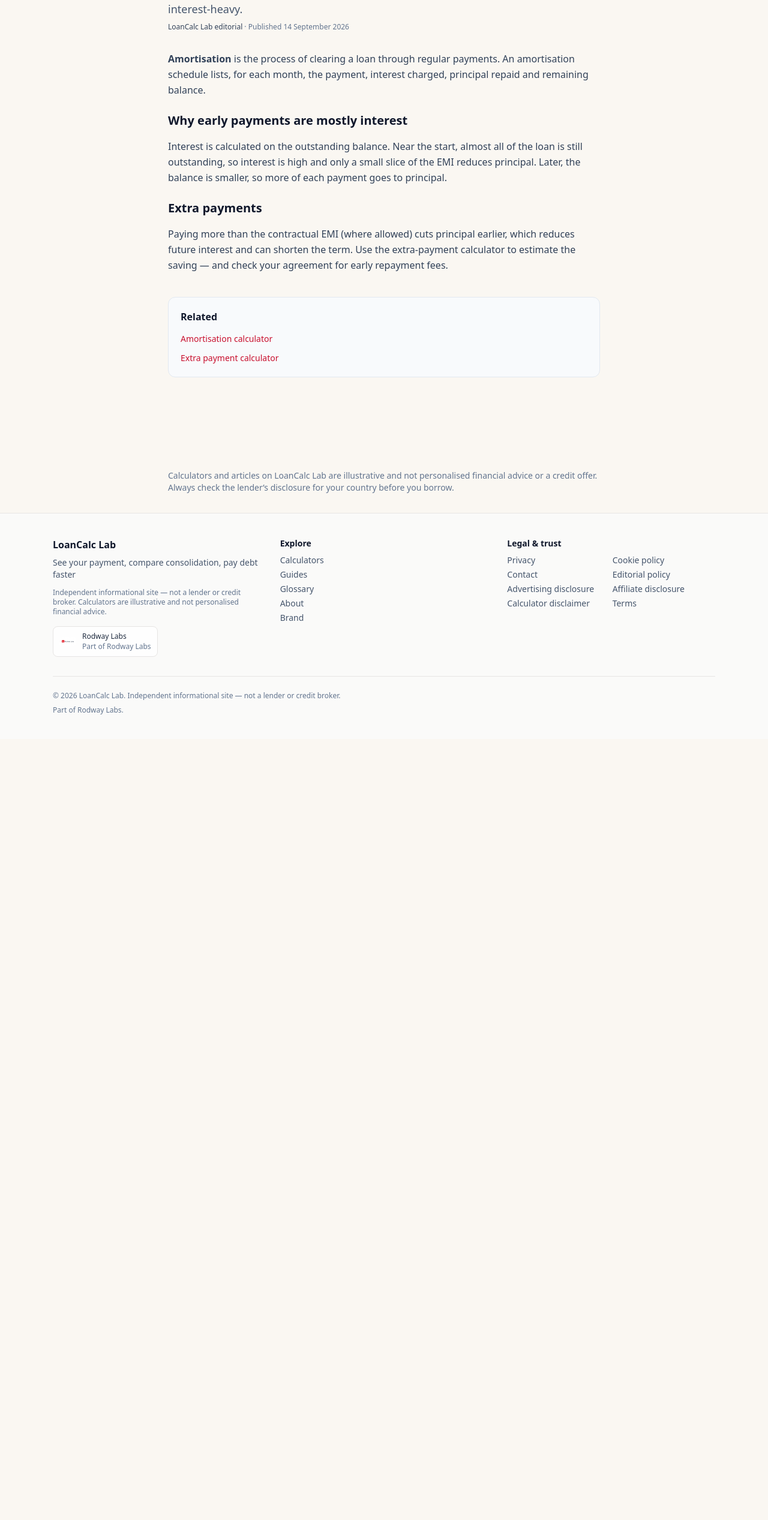
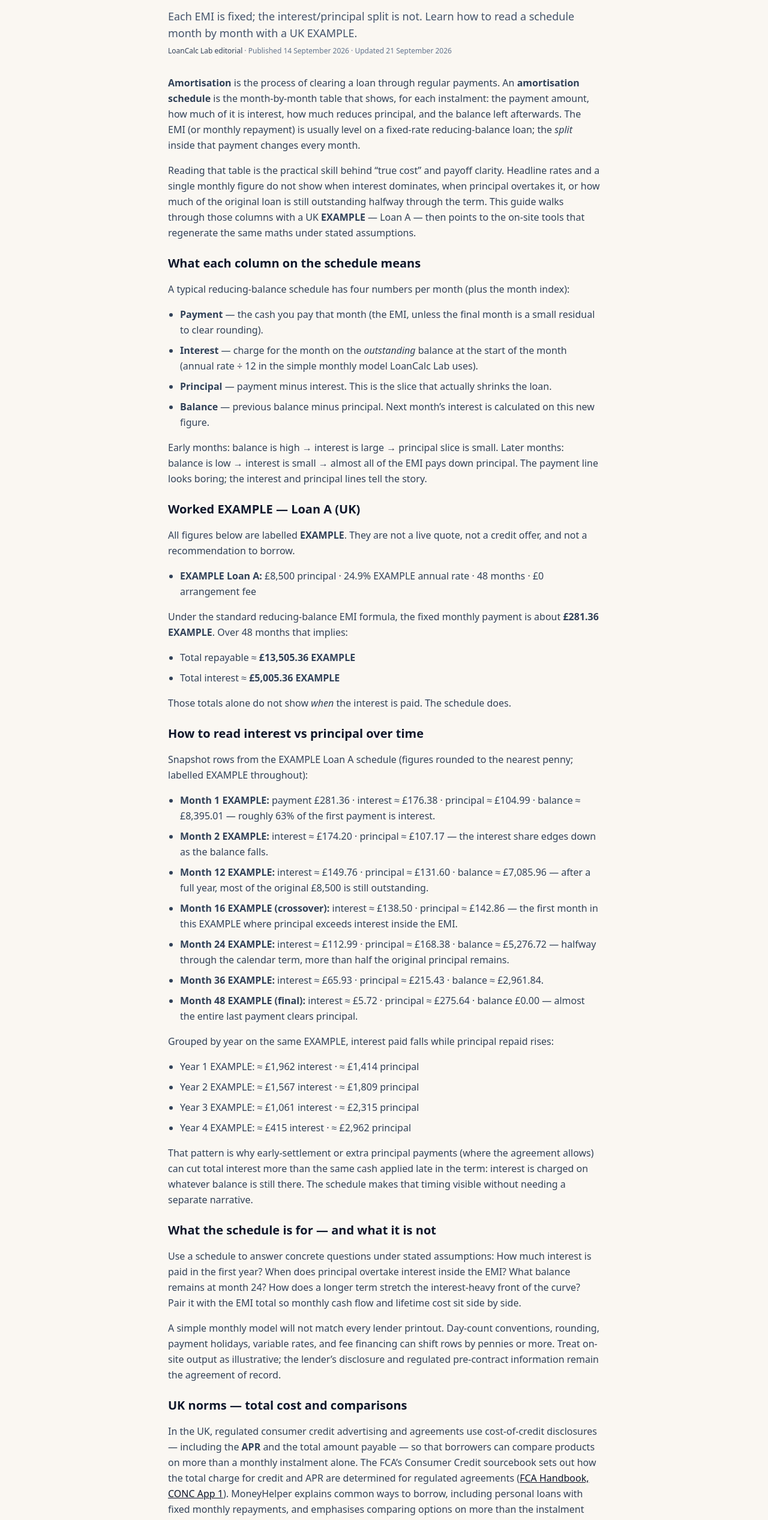
Before and after one commit to Roderz-89/loancalc-lab, a Next.js app: page /guides/amortisation-explained in a window 1280 px wide. Shown: the part 245-2779 px from the top of the page at 60% size. Before the commit the page ends 1477 px from the top, so only its background shows below. Built offline with nearby package versions, Linux system fonts and the light colour scheme.

Commit message:
Job 3b: rewrite Amortisation explained guide (UK Loan A EXAMPLE)

```diff
--- a/src/app/guides/amortisation-explained/page.tsx
+++ b/src/app/guides/amortisation-explained/page.tsx
@@ -1,49 +1,241 @@
 import type { Metadata } from "next";
+import Link from "next/link";
 import { ArticleLayout } from "@/components/content/ArticleLayout";
 import { SITE } from "@/content/site";
 
 export const metadata: Metadata = {
-  title: 'Amortisation explained',
-  description: 'How each payment splits into interest and principal, and why early months are interest-heavy.',
+  title: "Amortisation explained — how to read a loan schedule",
+  description:
+    "UK guide to reading an amortisation schedule: interest vs principal over time, with a worked EXAMPLE for Loan A (£8,500 · 24.9% EXAMPLE · 48 months · £0 fee).",
   alternates: { canonical: `${SITE.url}/guides/amortisation-explained` },
 };
 
 export default function Page() {
   return (
     <ArticleLayout
-      title='Amortisation explained'
-      description='How each payment splits into interest and principal, and why early months are interest-heavy.'
+      title="Amortisation explained — how to read a loan schedule"
+      description="Each EMI is fixed; the interest/principal split is not. Learn how to read a schedule month by month with a UK EXAMPLE."
       crumbs={[
         { label: "Home", href: "/" },
         { label: "Guides", href: "/guides" },
-        { label: 'Amortisation explained' },
+        { label: "Amortisation explained — how to read a loan schedule" },
       ]}
       published="2026-09-14"
-      updated="2026-09-14"
+      updated="2026-09-21"
       related={[
-          { href: "/calculators/amortisation", label: "Amortisation calculator" },
-          { href: "/calculators/extra-payment", label: "Extra payment calculator" }
+        { href: "/calculators/amortisation", label: "Amortisation schedule" },
+        { href: "/calculators/personal-loan-emi", label: "Personal loan / EMI calculator" },
+        { href: "/glossary/amortisation", label: "Amortisation glossary" },
       ]}
     >
-
       <p>
         <strong>Amortisation</strong> is the process of clearing a loan through regular payments.
-        An amortisation schedule lists, for each month, the payment, interest charged, principal
-        repaid and remaining balance.
+        An <strong>amortisation schedule</strong> is the month-by-month table that shows, for each
+        instalment: the payment amount, how much of it is interest, how much reduces principal, and
+        the balance left afterwards. The EMI (or monthly repayment) is usually level on a fixed-rate
+        reducing-balance loan; the <em>split</em> inside that payment changes every month.
       </p>
-      <h2 className="text-xl font-semibold text-slate-900 pt-2">Why early payments are mostly interest</h2>
       <p>
-        Interest is calculated on the outstanding balance. Near the start, almost all of the loan
-        is still outstanding, so interest is high and only a small slice of the EMI reduces
-        principal. Later, the balance is smaller, so more of each payment goes to principal.
-      </p>
-      <h2 className="text-xl font-semibold text-slate-900 pt-2">Extra payments</h2>
-      <p>
-        Paying more than the contractual EMI (where allowed) cuts principal earlier, which reduces
-        future interest and can shorten the term. Use the extra-payment calculator to estimate the
-        saving — and check your agreement for early repayment fees.
+        Reading that table is the practical skill behind “true cost” and payoff clarity. Headline
+        rates and a single monthly figure do not show when interest dominates, when principal
+        overtakes it, or how much of the original loan is still outstanding halfway through the
+        term. This guide walks through those columns with a UK <strong>EXAMPLE</strong> — Loan A —
+        then points to the on-site tools that regenerate the same maths under stated assumptions.
       </p>
 
+      <h2 className="text-xl font-semibold text-slate-900 pt-2">
+        What each column on the schedule means
+      </h2>
+      <p>
+        A typical reducing-balance schedule has four numbers per month (plus the month index):
+      </p>
+      <ul className="list-disc space-y-2 pl-5">
+        <li>
+          <strong>Payment</strong> — the cash you pay that month (the EMI, unless the final month
+          is a small residual to clear rounding).
+        </li>
+        <li>
+          <strong>Interest</strong> — charge for the month on the <em>outstanding</em> balance at
+          the start of the month (annual rate ÷ 12 in the simple monthly model LoanCalc Lab uses).
+        </li>
+        <li>
+          <strong>Principal</strong> — payment minus interest. This is the slice that actually
+          shrinks the loan.
+        </li>
+        <li>
+          <strong>Balance</strong> — previous balance minus principal. Next month’s interest is
+          calculated on this new figure.
+        </li>
+      </ul>
+      <p>
+        Early months: balance is high → interest is large → principal slice is small. Later months:
+        balance is low → interest is small → almost all of the EMI pays down principal. The payment
+        line looks boring; the interest and principal lines tell the story.
+      </p>
+
+      <h2 className="text-xl font-semibold text-slate-900 pt-2">
+        Worked EXAMPLE — Loan A (UK)
+      </h2>
+      <p>
+        All figures below are labelled <strong>EXAMPLE</strong>. They are not a live quote, not a
+        credit offer, and not a recommendation to borrow.
+      </p>
+      <ul className="list-disc space-y-2 pl-5">
+        <li>
+          <strong>EXAMPLE Loan A:</strong> £8,500 principal · 24.9% EXAMPLE annual rate · 48 months
+          · £0 arrangement fee
+        </li>
+      </ul>
+      <p>
+        Under the standard reducing-balance EMI formula, the fixed monthly payment is about{" "}
+        <strong>£281.36 EXAMPLE</strong>. Over 48 months that implies:
+      </p>
+      <ul className="list-disc space-y-2 pl-5">
+        <li>
+          Total repayable ≈ <strong>£13,505.36 EXAMPLE</strong>
+        </li>
+        <li>
+          Total interest ≈ <strong>£5,005.36 EXAMPLE</strong>
+        </li>
+      </ul>
+      <p>
+        Those totals alone do not show <em>when</em> the interest is paid. The schedule does.
+      </p>
+
+      <h2 className="text-xl font-semibold text-slate-900 pt-2">
+        How to read interest vs principal over time
+      </h2>
+      <p>
+        Snapshot rows from the EXAMPLE Loan A schedule (figures rounded to the nearest penny;
+        labelled EXAMPLE throughout):
+      </p>
+      <ul className="list-disc space-y-2 pl-5">
+        <li>
+          <strong>Month 1 EXAMPLE:</strong> payment £281.36 · interest ≈ £176.38 · principal ≈
+          £104.99 · balance ≈ £8,395.01 — roughly 63% of the first payment is interest.
+        </li>
+        <li>
+          <strong>Month 2 EXAMPLE:</strong> interest ≈ £174.20 · principal ≈ £107.17 — the interest
+          share edges down as the balance falls.
+        </li>
+        <li>
+          <strong>Month 12 EXAMPLE:</strong> interest ≈ £149.76 · principal ≈ £131.60 · balance ≈
+          £7,085.96 — after a full year, most of the original £8,500 is still outstanding.
+        </li>
+        <li>
+          <strong>Month 16 EXAMPLE (crossover):</strong> interest ≈ £138.50 · principal ≈ £142.86 —
+          the first month in this EXAMPLE where principal exceeds interest inside the EMI.
+        </li>
+        <li>
+          <strong>Month 24 EXAMPLE:</strong> interest ≈ £112.99 · principal ≈ £168.38 · balance ≈
+          £5,276.72 — halfway through the calendar term, more than half the original principal
+          remains.
+        </li>
+        <li>
+          <strong>Month 36 EXAMPLE:</strong> interest ≈ £65.93 · principal ≈ £215.43 · balance ≈
+          £2,961.84.
+        </li>
+        <li>
+          <strong>Month 48 EXAMPLE (final):</strong> interest ≈ £5.72 · principal ≈ £275.64 ·
+          balance £0.00 — almost the entire last payment clears principal.
+        </li>
+      </ul>
+      <p>
+        Grouped by year on the same EXAMPLE, interest paid falls while principal repaid rises:
+      </p>
+      <ul className="list-disc space-y-2 pl-5">
+        <li>
+          Year 1 EXAMPLE: ≈ £1,962 interest · ≈ £1,414 principal
+        </li>
+        <li>
+          Year 2 EXAMPLE: ≈ £1,567 interest · ≈ £1,809 principal
+        </li>
+        <li>
+          Year 3 EXAMPLE: ≈ £1,061 interest · ≈ £2,315 principal
+        </li>
+        <li>
+          Year 4 EXAMPLE: ≈ £415 interest · ≈ £2,962 principal
+        </li>
+      </ul>
+      <p>
+        That pattern is why early-settlement or extra principal payments (where the agreement
+        allows) can cut total interest more than the same cash applied late in the term: interest
+        is charged on whatever balance is still there. The schedule makes that timing visible
+        without needing a separate narrative.
+      </p>
+
+      <h2 className="text-xl font-semibold text-slate-900 pt-2">
+        What the schedule is for — and what it is not
+      </h2>
+      <p>
+        Use a schedule to answer concrete questions under stated assumptions: How much interest is
+        paid in the first year? When does principal overtake interest inside the EMI? What balance
+        remains at month 24? How does a longer term stretch the interest-heavy front of the curve?
+        Pair it with the EMI total so monthly cash flow and lifetime cost sit side by side.
+      </p>
+      <p>
+        A simple monthly model will not match every lender printout. Day-count conventions,
+        rounding, payment holidays, variable rates, and fee financing can shift rows by pennies or
+        more. Treat on-site output as illustrative; the lender’s disclosure and regulated
+        pre-contract information remain the agreement of record.
+      </p>
+
+      <h2 className="text-xl font-semibold text-slate-900 pt-2">
+        UK norms — total cost and comparisons
+      </h2>
+      <p>
+        In the UK, regulated consumer credit advertising and agreements use cost-of-credit
+        disclosures — including the <strong>APR</strong> and the total amount payable — so that
+        borrowers can compare products on more than a monthly instalment alone. The FCA’s Consumer
+        Credit sourcebook sets out how the total charge for credit and APR are determined for
+        regulated agreements (
+        <a
+          href="https://handbook.fca.org.uk/handbook/concapp1"
+          className="text-slate-900 underline"
+          rel="noopener noreferrer"
+          target="_blank"
+        >
+          FCA Handbook, CONC App 1
+        </a>
+        ). MoneyHelper explains common ways to borrow, including personal loans with fixed monthly
+        repayments, and emphasises comparing options on more than the instalment alone (
+        <a
+          href="https://www.moneyhelper.org.uk/en/everyday-money/credit/options-for-borrowing-money"
+          className="text-slate-900 underline"
+          rel="noopener noreferrer"
+          target="_blank"
+        >
+          MoneyHelper — Options for borrowing money
+        </a>
+        ). An amortisation schedule complements those disclosures: it shows the path of interest
+        and principal that produces the totals, under the model’s assumptions. LoanCalc Lab is not
+        a lender and does not replace the lender’s figures.
+      </p>
+
+      <h2 className="text-xl font-semibold text-slate-900 pt-2">Try the calculators</h2>
+      <p>
+        For EXAMPLE Loan A defaults (£8,500 · 24.9% EXAMPLE rate · 48 months · £0 fee), open the{" "}
+        <Link href="/calculators/amortisation" className="text-slate-900 underline">
+          amortisation schedule
+        </Link>{" "}
+        to walk month by month through interest, principal and balance. Use the{" "}
+        <Link href="/calculators/personal-loan-emi" className="text-slate-900 underline">
+          personal loan / EMI calculator
+        </Link>{" "}
+        for the same inputs’ monthly payment, total interest and total repayable. Change rate,
+        term or amount one at a time to see how the interest-heavy front of the schedule stretches
+        or compresses. That is the point of these tools: clearer cost and payoff maths under
+        stated assumptions — not a sales pitch for any particular loan.
+      </p>
+
+      <h2 className="text-xl font-semibold text-slate-900 pt-2">Disclaimer</h2>
+      <p>
+        This guide and all EXAMPLE figures are illustrative only. They are not personalised
+        financial advice, not a credit offer, and not a recommendation to take any loan. LoanCalc
+        Lab is not a lender. Rates, fees, day-count conventions and early-settlement terms vary by
+        product and lender. Always read the lender’s disclosure and regulated pre-contract
+        information for your circumstances before you borrow.
+      </p>
     </ArticleLayout>
   );
 }
--- a/src/content/guides.ts
+++ b/src/content/guides.ts
@@ -23,14 +23,14 @@ export const GUIDES: GuideMeta[] = [
   },
   {
     slug: "amortisation-explained",
-    title: "Amortisation explained",
+    title: "Amortisation explained — how to read a loan schedule",
     description:
-      "How each payment splits into interest and principal, and why early months are interest-heavy.",
+      "UK guide to reading an amortisation schedule: interest vs principal over time, with a worked EXAMPLE for Loan A (£8,500 · 24.9% EXAMPLE · 48 months · £0 fee).",
     href: "/guides/amortisation-explained",
     published: "2026-09-14",
-    updated: "2026-09-15",
+    updated: "2026-09-21",
     priority: "P0",
-    relatedCalcs: ["/calculators/amortisation", "/calculators/extra-payment"],
+    relatedCalcs: ["/calculators/amortisation", "/calculators/personal-loan-emi"],
   },
   {
     slug: "snowball-vs-avalanche",
```
